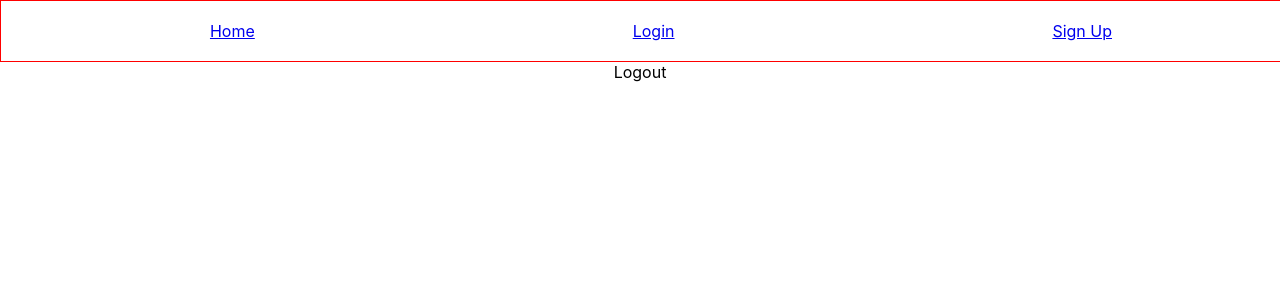
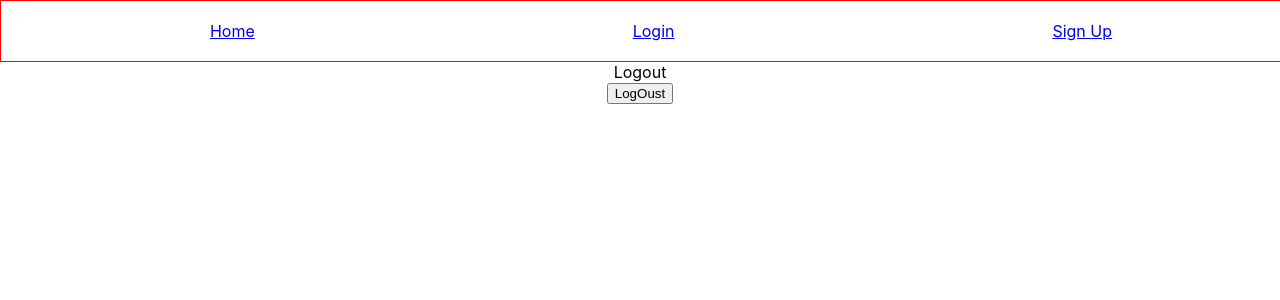
Before and after one commit to mon33k/TodoApp-Firebase, a React (Create React App) app: page /#/logout in a window 1280 px wide. Shown: the top 300 px of the page. Built offline with nearby package versions, Linux system fonts and the light colour scheme; no server answers; sample sign-in values are in the browser's storage.

Commit message:
added logout

```diff
--- a/src/components/Form.js
+++ b/src/components/Form.js
@@ -20,9 +20,10 @@ class Form extends React.Component {
     createTodo(e) {
         e.preventDefault();
         const todoRef = firebase.database().ref('Todo');
-
+        console.log("user in form component", this.props.user)
         const todo = {
             title: this.state.title,
+            userid: this.props.user.userid,
             complete: false,
         };
 
--- a/src/components/LogOut.js
+++ b/src/components/LogOut.js
@@ -1,12 +1,28 @@
 import React from "react";
 import firebase from '../firebase';
+import {Redirect} from 'react-router-dom'
 
 const LogOut = () => {
 
+    const handleLogOutUser = (e) => {
+        e.preventDefault()
+        firebase.auth().signOut()
+            .then(() =>{
+                console.log("user signed off")
+                return <Redirect to="/" /> //***fix the logout page so that it disappears when youre routed back to the landing page */
+            })
+            .catch((error) => {
+                console.log("error --> ", error)
+            })
 
+    }
 
     return (
-        <div>Logout</div>
+        <div>
+            <div>Logout</div>
+            <button type="submit" onClick={handleLogOutUser}>LogOust</button>
+        </div>
+
     )
 }
 
--- a/src/components/Profile.js
+++ b/src/components/Profile.js
@@ -23,7 +23,7 @@ class Profile extends React.Component {
         let user = firebase.auth().currentUser
         console.log("whole current user obj --> ", user)
             this.setState({
-                user: {username: user.displayName, email: user.email}
+                user: {username: user.displayName, email: user.email, userid: user.uid}
             })
     }
 
--- a/src/components/TodoList.js
+++ b/src/components/TodoList.js
@@ -11,15 +11,21 @@ class TodoList extends Component {
     }
 
     componentDidMount() {
+        this.getAllTodos()
+    }
+
+    getAllTodos() {
         const todoRef = firebase.database().ref('Todo');
+        console.log("user in todolist -> ", this.props.user)
         todoRef.on('value', (snapshot) => {
             const todos = snapshot.val()
             const todoListTempArr = []
             for (let id in todos) {
-                console.log("snapshot.val() id ", id)
-                console.log("each todo -> ", todos[id])
-
-                todoListTempArr.push({id, ...todos[id]})
+                // console.log("snapshot.val() id ", id)
+                // console.log("each todo userid -> ", todos[id].userid)
+                if(todos[id].userid === this.props.user.userid) {
+                    todoListTempArr.push({id, ...todos[id]})
+                }
             }
 
             console.log("temparr    ", todoListTempArr)
```
